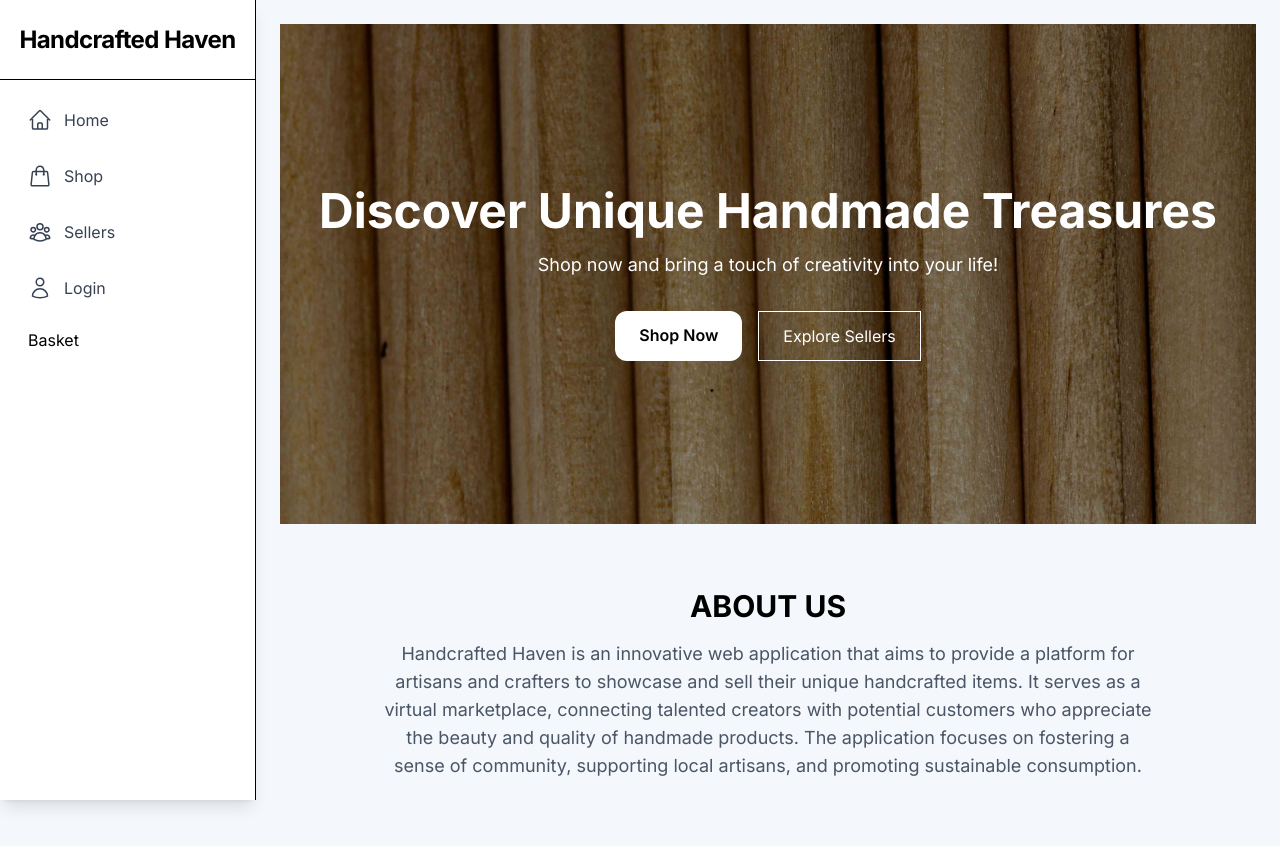
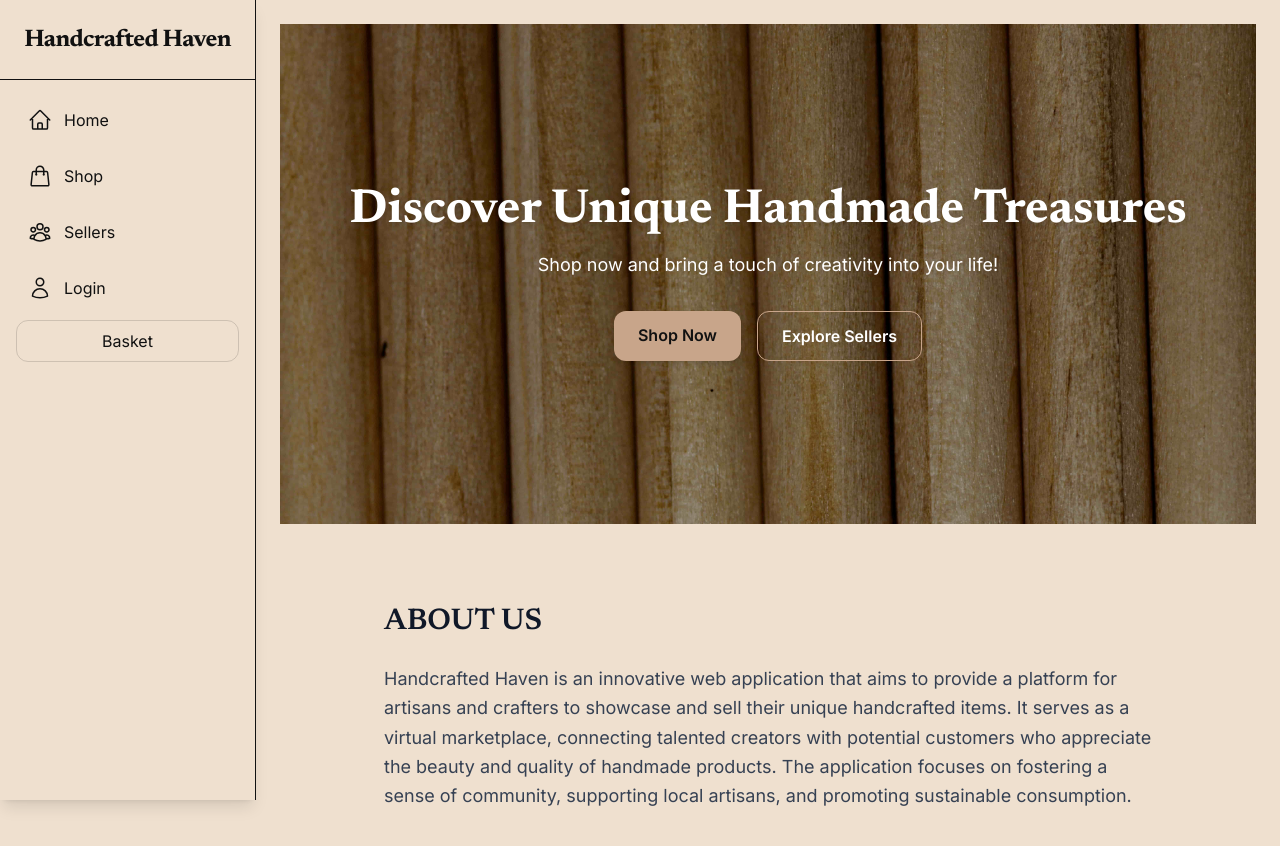
Before and after one commit to moroninavarro/handcrafted-h-project, a Next.js app: page / in a window 1280 px wide. Shown: the top 846 px of the page. Before the commit the page ends 804 px from the top, so only its background shows below. Built offline with nearby package versions, Linux system fonts and the light colour scheme.

Commit message:
home+navbarw/ basic styling

```diff
--- a/src/app/globals.css
+++ b/src/app/globals.css
@@ -1,23 +1,36 @@
 @import "tailwindcss";
 
+:root {
+    --color-primary: #c8a58a;
+    --color-primary-hover: #b88968;
+    --color-secondary: #d6c2b6;
 
+    --color-background: #efe0cf;
+    --color-surface: #fcfcfa;
 
+    --color-text: #111111;
+    --color-white: #ffffff;
+}
 
-html, body {
+html,
+body {
     height: 100%;
     margin: 0;
     padding: 0;
 }
 
-svg{
+svg {
     width: 24px;
     height: 24px;
 }
 
-body{
+body {
     font-family: 'Inter', sans-serif;
 }
 
+h1, h2 {
+    font-family: var(--font-newsreader);
+}
 
 ::-webkit-scrollbar {
     width: 10px;
--- a/src/app/layout.tsx
+++ b/src/app/layout.tsx
@@ -21,27 +21,22 @@ export const metadata: Metadata = {
 
 export default function RootLayout({
   children,
-}: Readonly<{
-  children: React.ReactNode;
-}>) {
+}: Readonly<{children: React.ReactNode;}>) {
   return (
     <html
-    lang="en"
-    className={`${inter.variable} ${newsreader.variable}`}
-    >
+      lang="en"
+      className={`${inter.variable}
+      ${newsreader.variable}`}>
 
       <head>
         <meta name="viewport" content="width=device-width, initial-scale=1" />
       </head>
 
-      <body className="bg-[#f4f7fb] text-black">
-
-          <Navbar />
-
-          <main className="flex flex-col items-center p-6 pt-45 md:pt-6 md:ml-64">
-            {children}
-          </main>
-
+      <body className="bg-[var(--color-background)] text-[var(--color-text)]">
+        <Navbar />
+        <main className="flex flex-col items-center p-6 pt-45 md:pt-6 md:ml-64">
+          {children}
+        </main>
       </body>
     </html>
   );
--- a/src/app/page.tsx
+++ b/src/app/page.tsx
@@ -4,52 +4,53 @@ import Image from 'next/image';
 export default function Home() {
   return (
     <>
-    <section className="relative overflow-hidden roudned-3xl w-full">
-
-
+      <section className="relative overflow-hidden w-full">
         <Image
           src="/images/homeImage.jpg"
           alt="Hero Image"
           width={1600}
           height={600}
           priority
-      className="h-[500px] w-full object-cover"
+          className="h-[500px] w-full object-cover object-center"
         />
 
-      <div className="absolute inset-0 bg-black/40" />
+        <div className="absolute inset-0 bg-black/35" />
 
         <div className="absolute inset-0 flex flex-col items-center justify-center text-center text-white px-6">
-       <h1 className="mb-4 text-5xl font-bold">
+          <h1 className="mb-4 text-5xl font-bold text-white drop-shadow-md">
             Discover Unique Handmade Treasures</h1>
           <p className="mb-8 max-w-2xl text-lg">
             Shop now and bring a touch of creativity into your life!
           </p>
 
           <div className="flex gap-4">
-        <Link href="/products"
-         className="rounded-xl bg-white px-6 py-3 font-semibold text-black transition hover:bg-gray-600 hover:text-white">
+            <Link
+              href="/products"
+              className="rounded-xl bg-[var(--color-primary)] px-6 py-3 font-semibold
+              text-[var(--color-text)] shadow-md transition hover:bg-[var(--color-primary-hover)]">
               Shop Now
             </Link>
 
-        <Link href="/sellers"
-        className="roudned-xl border border-white px-6 py-3 transition hover:bg-white hover:text-black">
+            <Link
+              href="/sellers"
+              className="rounded-xl border border-[var(--color-primary)] px-6 py-3 font-semibold
+              text-white transition hover:bg-[var(--color-primary)] hover:text-[var(--color-text)]">
               Explore Sellers
             </Link>
           </div>
-
-
-
-
         </div>
-
       </section>
 
+      <section className="mx-auto max-w-5xl px-6 py-20">
+        <h2 className="mb-6 text-3xl font-semibold text-left text-gray-900">
+          ABOUT US
+        </h2>
 
-    <section className="mt-16 w-full text-center">
-      <h2 className="mb-4 text-3xl font-bold">ABOUT US</h2>
-
-      <p className="mx-auto max-w-3xl text-gray-600 text-center text-lg">
-        Handcrafted Haven is an innovative web application that aims to provide a platform for artisans and crafters to showcase and sell their unique handcrafted items. It serves as a virtual marketplace, connecting talented creators with potential customers who appreciate the beauty and quality of handmade products. The application focuses on fostering a sense of community, supporting local artisans, and promoting sustainable consumption.
+        <p className="mx-auto max-w-3xl text-left text-lg text-gray-700 leading-relaxed">
+          Handcrafted Haven is an innovative web application that aims to provide a platform for artisans and crafters
+          to showcase and sell their unique handcrafted items. It serves as a virtual marketplace, connecting talented creators
+          with potential customers who appreciate the beauty and quality of handmade products.
+          The application focuses on fostering a sense of community, supporting local artisans, and promoting sustainable consumption.
         </p>
       </section>
     </>
--- a/src/components/Navbar.tsx
+++ b/src/components/Navbar.tsx
@@ -1,16 +1,13 @@
 'use client';
 
-import React from "react";
 import Link from "next/link";
 
-import{
+import {
     HomeIcon,
     ShoppingBagIcon,
     UserIcon,
-    Squares2X2Icon,
     UserGroupIcon,
 } from "@heroicons/react/24/outline";
-
 
 const links = [
     {
@@ -35,40 +32,29 @@ const links = [
     },
 ];
 
-
 export default function Navbar() {
-
     return (
-
-    <aside className="fixed top-0 left-0 z-50 w-full h-36 bg-white border-b shadow-lg md:h-screen md:w-64 md:border-r md:border-b-0">
-
+        <aside className="fixed top-0 left-0 z-50 w-full h-36 bg-[var(--color-background)] border-b shadow-lg md:h-screen md:w-64 md:border-r md:border-b-0">
 
             <div className="flex items-center justify-center h-20 border-b">
                 <div className="text-center">
-                 <h1 className="text-2xl font-bold tracking-tight">
+                    <h1 className="text-2xl font-bold tracking-tight text-[var(--color-text)]">
                         Handcrafted Haven</h1>
                 </div>
-
-
             </div>
 
-
-
-
             <nav className="flex items-center justify-around px-2 py-2 md:flex-col md:items-stretch md:justify-start md:gap-2 md:p-4">
-
                 {links.map((link) => {
                     const Icon = link.icon;
                     return (
-                    <Link key={link.name} href={link.href} className="flex items-center justify-center gap-3 rounded-xl p-3 text-gray-700 transition hover:bg-blue-500 hover:text-white md:justify-start">
-
+                        <Link key={link.name} href={link.href} className="flex items-center justify-center gap-3 rounded-xl p-3 text-[var(--color-text)] transition hover:bg-[var(--color-primary)]/60 md:justify-start">
                             <Icon className="w-6 h-6" />
                             <span className="hidden md:block">{link.name}</span>
                         </Link>
                     );
                 })}
 
-            <Link href="/basket" className="flex items-center gap-3 rounded-lg px-3 py-2 hover:bg-blue-500 transition">
+                <Link href="/basket" className="flex items-center gap-3 rounded-xl border border-[var(--color-text)]/15 px-4 py-2 transition hover:bg-[var(--color-primary)]/60 text-bold text-[var(--color-text)] justify-center">
                     Basket
                 </Link>
             </nav>
```
Also changed, not shown: src/app/page.module.css (deleted, +0 -142 lines), 1 other file (tests, documents, lock files or other folders). Lines whose indentation alone changed are shown as unchanged.
